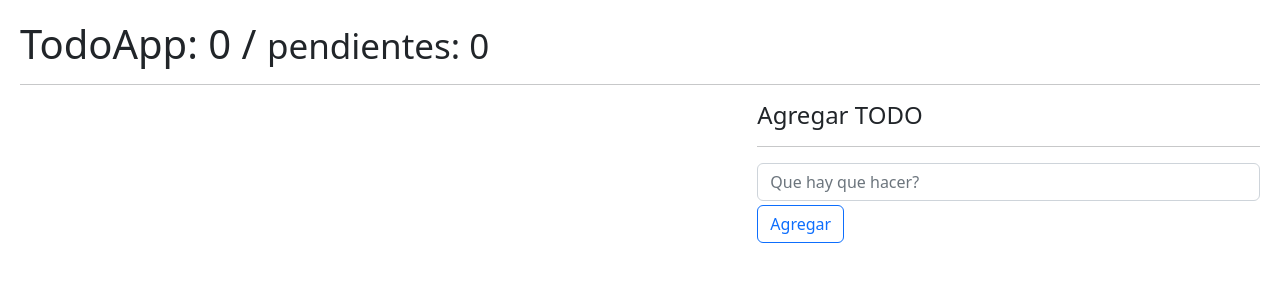
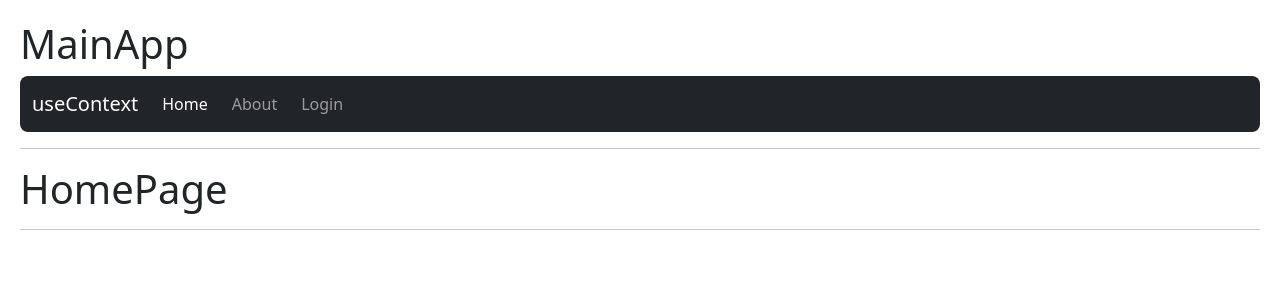
Before and after one commit to xander-on/course-react-fh, a React (Vite) app in the folder 05-hook-app/: page / in a window 1280 px wide. Shown: the top 300 px of the page. Built offline with nearby package versions, Linux system fonts and the light colour scheme.

Commit message:
s11 useContext / 158 intro context / routes / add react router / link & navlink

```diff
--- a/05-hook-app/package.json
+++ b/05-hook-app/package.json
@@ -10,7 +10,8 @@
   },
   "dependencies": {
     "react": "^18.2.0",
-    "react-dom": "^18.2.0"
+    "react-dom": "^18.2.0",
+    "react-router-dom": "6"
   },
   "devDependencies": {
     "@types/react": "^18.0.17",
--- /dev/null
+++ b/05-hook-app/src/09-useContext/AboutPage.jsx
@@ -0,0 +1,9 @@
+
+export const AboutPage = () => {
+  return (
+    <>
+      <h1>AboutPage</h1>
+      <hr />
+    </>
+  )
+}
--- /dev/null
+++ b/05-hook-app/src/09-useContext/HomePage.jsx
@@ -0,0 +1,8 @@
+export const HomePage = () => {
+  return (
+    <>
+      <h1>HomePage</h1>
+      <hr />
+    </>
+  )
+}
--- /dev/null
+++ b/05-hook-app/src/09-useContext/LoginPage.jsx
@@ -0,0 +1,8 @@
+export const LoginPage = () => {
+  return (
+    <>
+      <h1>LoginPage</h1>
+      <hr />
+    </>
+  )
+}
--- /dev/null
+++ b/05-hook-app/src/09-useContext/MainApp.jsx
@@ -0,0 +1,27 @@
+import { Navigate, Route, Routes } from "react-router-dom";
+import { HomePage } from "./HomePage";
+import { AboutPage } from "./AboutPage"
+import { LoginPage } from "./LoginPage"
+import { Navbar } from "./Navbar";
+
+
+
+export const MainApp = () => {
+  return (
+    <>
+      <h1>MainApp</h1>
+      <Navbar/>
+      <hr />
+
+      <Routes>
+        <Route path="/"     element={<HomePage/>}/>
+        <Route path="about" element={<AboutPage/>}/>
+        <Route path="login" element={<LoginPage/>}/>
+
+        {/* <Route path="/*" element={<LoginPage/>}/> */}
+        <Route path="/*" element={<Navigate to="/about"/>}/>
+
+      </Routes>
+    </>
+  )
+}
--- /dev/null
+++ b/05-hook-app/src/09-useContext/Navbar.jsx
@@ -0,0 +1,34 @@
+import { Link, NavLink } from "react-router-dom"
+
+export const Navbar = () => {
+  return (
+    <nav className="navbar navbar-expand-md navbar-dark bg-dark rounded-3">
+      <div className="container-fluid">
+
+        <Link className="navbar-brand" to="/">useContext</Link>
+        <div className="collapse navbar-collapse" id="navbarNav">
+          <ul className="navbar-nav">
+            <NavLink
+              className={ ({ isActive }) => `nav-link ${ isActive ? 'active' : ''}`}
+              to="/">
+              Home
+            </NavLink>
+
+            <NavLink
+              className={ ({ isActive }) => `nav-link ${ isActive ? 'active' : ''}`}
+              to="/about">
+              About
+            </NavLink>
+
+            <NavLink
+              className={ ({ isActive }) => `nav-link ${ isActive ? 'active' : ''}`}
+              to="/login">
+              Login
+            </NavLink>
+
+          </ul>
+        </div>
+      </div>
+    </nav>
+  )
+}
--- a/05-hook-app/src/index.css
+++ b/05-hook-app/src/index.css
@@ -5,3 +5,7 @@
 button{
   margin-right: 10px;
 }
+
+a{
+  margin-right: 8px;
+}
--- a/05-hook-app/src/main.jsx
+++ b/05-hook-app/src/main.jsx
@@ -1,5 +1,6 @@
 import React, { memo } from 'react'
 import ReactDOM from 'react-dom/client'
+import { BrowserRouter } from "react-router-dom";
 // import { HooksApp } from './HooksApp'
 // import { CounterApp } from './01-useState/CounterApp'
 // import { CounterWithCustomHook } from './01-useState/CounterWithCustomHook'
@@ -13,13 +14,16 @@
 // import { CallbackHook } from './06-memos/CallbackHook';
 // import { Padre } from './07-tarea-memo/Padre';
 // import './08-useReducer/intro-reducer'
-import { TodoApp } from './08-useReducer/TodoApp'
+// import { TodoApp } from './08-useReducer/TodoApp'
+import { MainApp } from './09-useContext/MainApp';
 
 
 import './index.css';
 
 ReactDOM.createRoot(document.getElementById('root')).render(
   // <React.StrictMode>
-    <TodoApp/>
+  <BrowserRouter>
+    <MainApp/>
+  </BrowserRouter>
   /* </React.StrictMode> */
 )
```
Also changed, not shown: 1 other file (tests, documents, lock files or other folders).
